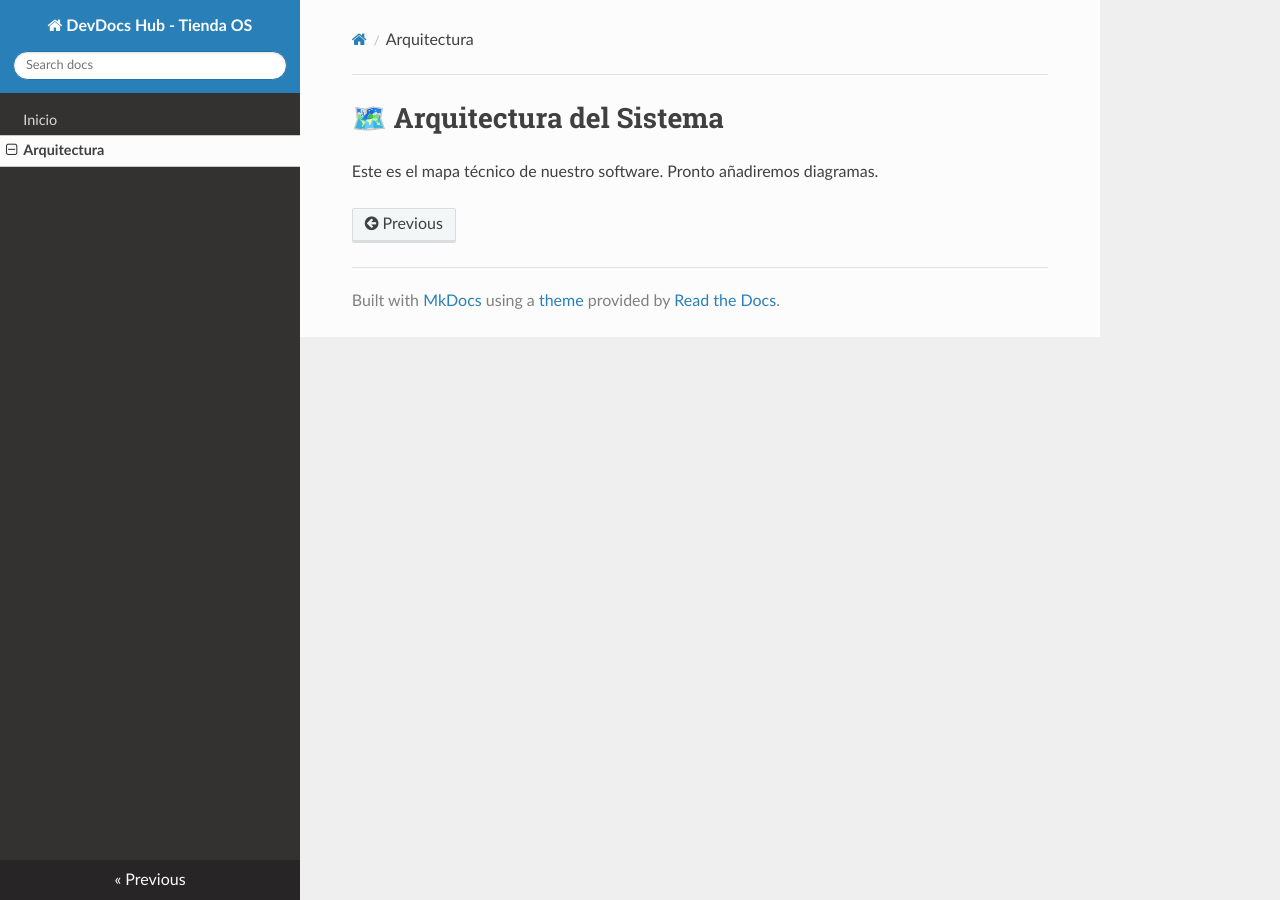
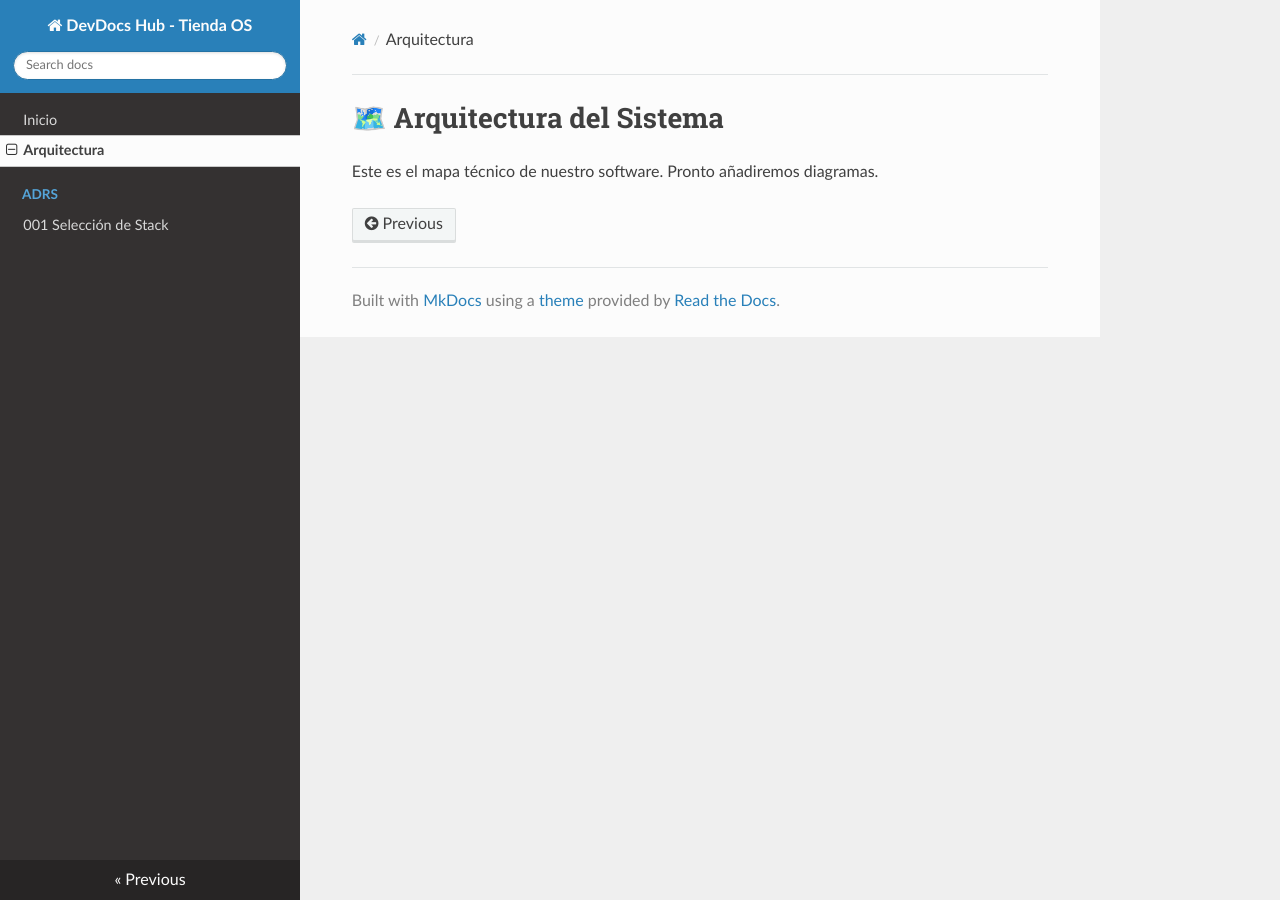
Before and after one commit to CarlRodr15/docs-tienda-os_ejemplo, an MkDocs documentation site: the page built from docs/arquitectura.md, in a window 1280 px wide. Built offline with MkDocs 1.6.1, drawn with Linux system fonts in a browser that asks for light colours; nearby versions of some CDN libraries.

Commit message:
Actualizada navegación de la Wiki con ADR-001

```diff
--- a/mkdocs.yml
+++ b/mkdocs.yml
@@ -5,3 +5,5 @@ theme:
 nav:
   - Inicio: index.md
   - Arquitectura: arquitectura.md
+  - ADRs:
+      - 001 Selección de Stack: adrs/001-seleccion-stack.md
```
